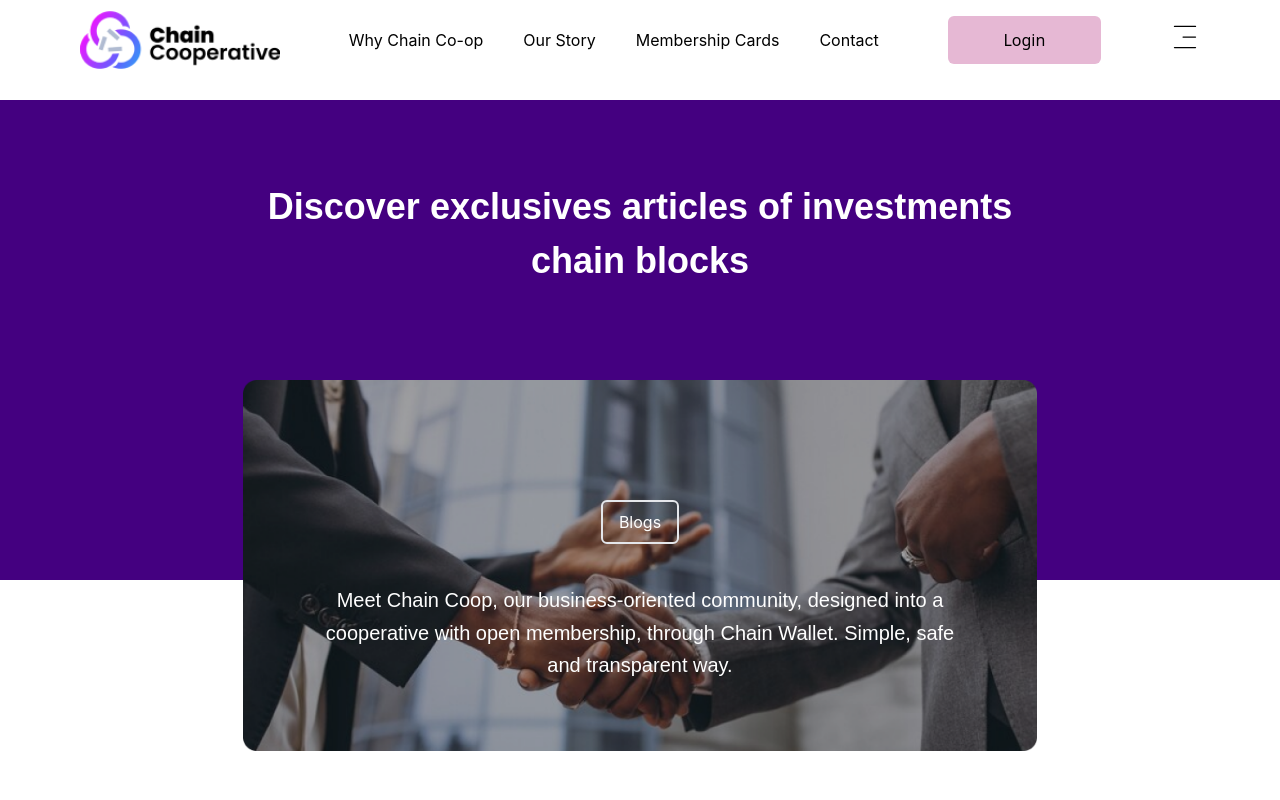
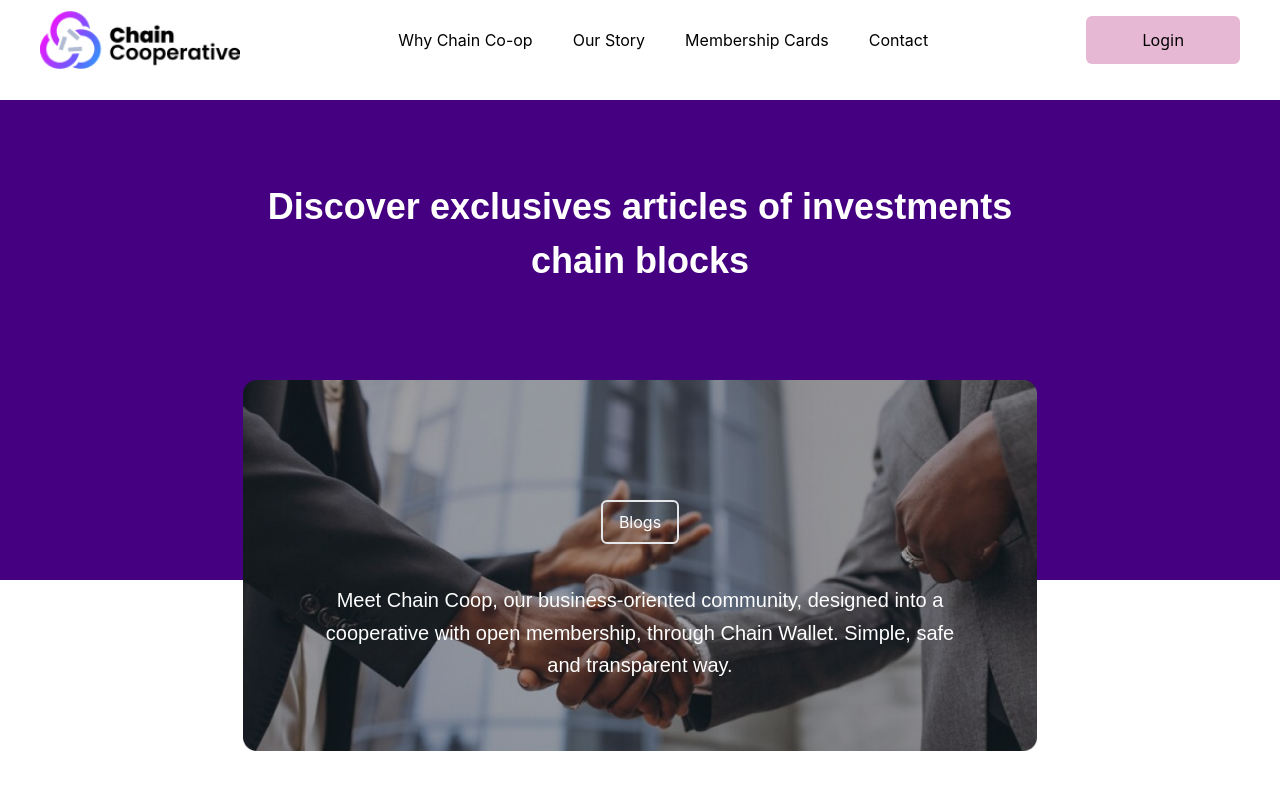
Before and after one commit to syntaxdesigner01/co-op-interview, a Next.js app: page / in a window 1280 px wide. Shown: the top 800 px of the page. Built offline with nearby package versions, Linux system fonts and the light colour scheme.

Commit message:
feat: adjust NavBarComponents padding for improved layout and visibility

```diff
--- a/src/app/Components/GeneralComponents/NavBarComponents.tsx
+++ b/src/app/Components/GeneralComponents/NavBarComponents.tsx
@@ -7,7 +7,7 @@ export default function NavBarComponents() {
   const [showMenu, setShowMenu] = useState(false);
 
   return (
-    <nav className="flex justify-between items-center h-16 w-full bg-white text-black md:px-20 px-4  py-10">
+    <nav className="flex justify-between items-center h-16 w-full bg-white text-black md:px-10 px-4  py-10">
       <section>
         <Image
           src="/logo.png"
@@ -31,7 +31,7 @@ export default function NavBarComponents() {
         </button>
       </section>
 
-      <section>
+      <section className=" md:hidden">
         <button onClick={() => setShowMenu(!showMenu)}>
           {showMenu ? (
             <IoClose size={40} className="text-orange-600" />
```
